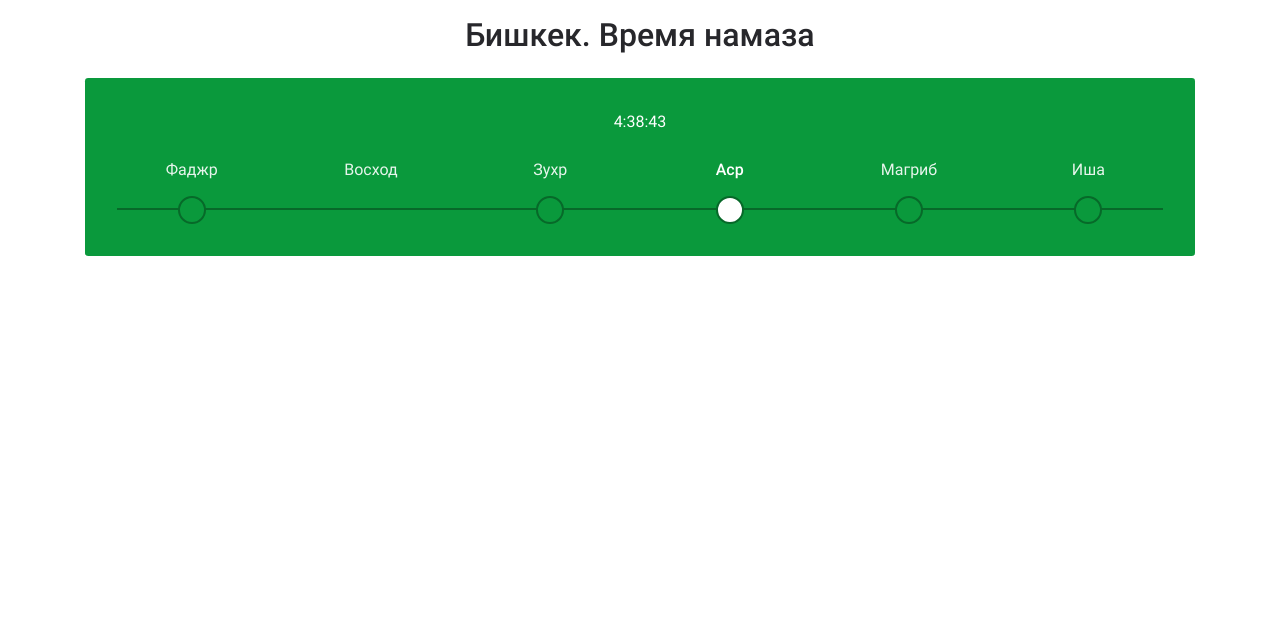
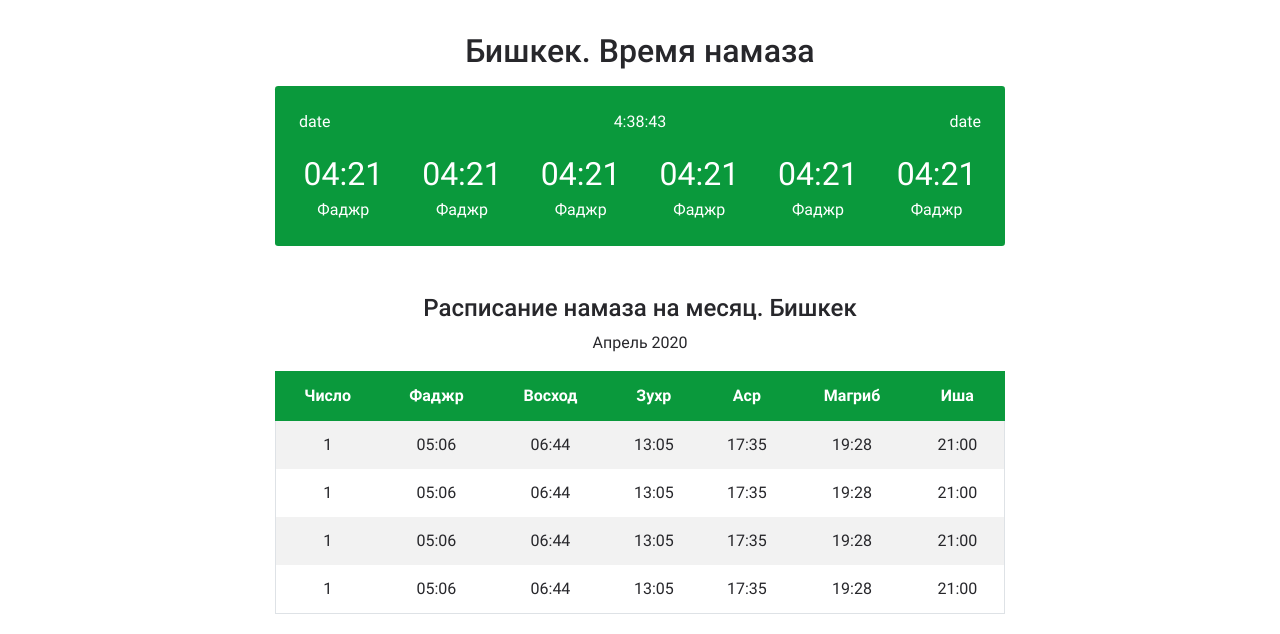
Before and after one commit to nurpais/prayer-times, a Vue app: page / in a window 1280 px wide. Shown: the top 634 px of the page. Built offline with nearby package versions, Linux system fonts and the light colour scheme; no server answers.

Commit message:
secton html edition

```diff
--- a/src/assets/scss/_vars.scss
+++ b/src/assets/scss/_vars.scss
@@ -1,20 +1,29 @@
 $font-family-sans-serif: Roboto, "Helvetica Neue", Arial, sans-serif;
 
 // Colors
-$color-dark-gray: #27272b;
-$color-success: #0a993c;
+$dark-gray-color: #27272b;
+$success-color: #0a993c;
 $theme-colors: (
-  "success": #0a993c,
+  "success": $success-color,
 );
+$body-color: $dark-gray-color;
+
 
 // Spacers
 $spacer: 1rem !default;
 $spacers: (
   0: 0,
-  1: $spacer * 0.25,
-  2: $spacer * 0.5,
-  3: $spacer * 0.75,
-  4: $spacer,
-  5: $spacer * 1.25,
-  6: $spacer * 1.5,
+  1: $spacer * 0.5,
+  2: $spacer,
+  3: $spacer * 1.5,
+  4: $spacer * 2,
+  5: $spacer * 2.5,
+  6: $spacer * 3,
 ) !default;
+
+// Sizes
+$container-max-widths: (
+  sm: 540px,
+  md: 720px,
+  lg: 760px,
+);
--- a/src/assets/scss/components/time-card.scss
+++ b/src/assets/scss/components/time-card.scss
@@ -1,56 +1,74 @@
+// .time-card {
+//   &__title {
+//     color: $color-dark-gray;
+//     font-weight: 500;
+//     font-size: 2rem;
+//   }
+//   &__body {
+//     padding: 2rem 2rem calc(2rem + 14px);
+//   }
+//   &__timings {
+//     position: relative;
+//     &::after {
+//       content: "";
+//       position: absolute;
+//       left: 0;
+//       bottom: 0;
+//       width: 100%;
+//       height: 2px;
+//       background-color: darken($color-success, 10%);
+//       z-index: 5;
+//       @include media-breakpoint-down(sm) {
+//         display: none;
+//       }
+//     }
+//   }
+//   &__item {
+//     position: relative;
+//     padding-bottom: 28px;
+//     color: rgba(255, 255, 255, 0.9);
+//     &:not(.disable-time)::after {
+//       content: "";
+//       position: absolute;
+//       bottom: -14px;
+//       left: calc(50% - 14px);
+//       width: 28px;
+//       height: 28px;
+//       border: 2px solid darken($color-success, 10%);
+//       border-radius: 50%;
+//       background-color: $color-success;
+//       z-index: 10;
+//       @include media-breakpoint-down(sm) {
+//         display: none;
+//       }
+//     }
+//     &.active-time {
+//       font-weight: 500;
+//       color: #fff;
+//       &::after {
+//         background-color: #fff;
+//       }
+//     }
+//   }
+//   &__time {
+//     font-size: 2rem;
+//   }
+// }
 .time-card {
+  &__body {
+    padding: 1.5rem 1.5rem 0;
+  }
   &__title {
-    color: $color-dark-gray;
     font-weight: 500;
     font-size: 2rem;
   }
-  &__body {
-    padding: 2rem 2rem calc(2rem + 14px);
-  }
-  &__timings {
-    position: relative;
-    &::after {
-      content: "";
-      position: absolute;
-      left: 0;
-      bottom: 0;
-      width: 100%;
-      height: 2px;
-      background-color: darken($color-success, 10%);
-      z-index: 5;
-      @include media-breakpoint-down(sm) {
-        display: none;
-      }
-    }
-  }
   &__item {
-    position: relative;
-    padding-bottom: 28px;
-    color: rgba(255, 255, 255, 0.9);
-    &:not(.disable-time)::after {
-      content: "";
-      position: absolute;
-      bottom: -14px;
-      left: calc(50% - 14px);
-      width: 28px;
-      height: 28px;
-      border: 2px solid darken($color-success, 10%);
-      border-radius: 50%;
-      background-color: $color-success;
-      z-index: 10;
-      @include media-breakpoint-down(sm) {
-        display: none;
-      }
-    }
-    &.active-time {
-      font-weight: 500;
-      color: #fff;
-      &::after {
-        background-color: #fff;
-      }
-    }
+    padding-bottom: 1.5rem;
   }
   &__time {
     font-size: 2rem;
   }
+  &__name {
+    font-size: 1rem;
+  }
 }
--- /dev/null
+++ b/src/assets/scss/components/time-list.scss
@@ -0,0 +1,21 @@
+// .time-list {
+//   thead,
+//   .active-item {
+//     background-color: $color-success;
+//     color: #fff;
+//   }
+// }
+
+.time-list {
+  &__title {
+    font-size: 1.5rem;
+  }
+  &__table {
+    border: 1px solid #dee2e6;
+    thead {
+      border: 1px solid $success-color;
+    }
+  }
+
+
+}
--- a/src/assets/scss/main.scss
+++ b/src/assets/scss/main.scss
@@ -2,6 +2,7 @@
 @import "_vars";
 @import "bootstrap/scss/bootstrap";
 @import "components/time-card";
+@import "components/time-list";
 
 html {
   min-width: 320px;
--- a/src/components/app-times.vue
+++ b/src/components/app-times.vue
@@ -1,4 +1,5 @@
 <template>
+  <div>
     <div class="times-card text-center">
       <div class="time-card__heading py-4">
         <h1 class="time-card__title">Бишкек. Время намаза</h1>
@@ -55,6 +56,41 @@
         </div>
       </div>
     </div>
+
+    <h2 class="text-center" style="margin-top:4rem">
+      Расписание намаза на месяц. Бишкек
+    </h2>
+    <h2 class="text-center">Апрель 2020</h2>
+    <!-- Times table -->
+    <table class="time-list table table-striped text-center table-sm mt-4">
+      <thead>
+        <tr>
+          <th scope="col">Число</th>
+          <th scope="col">Фаджр</th>
+          <th scope="col">Восход</th>
+          <th scope="col">Зухр</th>
+          <th scope="col">Аср</th>
+          <th scope="col">Магриб</th>
+          <th scope="col">Иша</th>
+        </tr>
+      </thead>
+      <tbody>
+        <tr
+          v-for="(item, index) in fullCalendar"
+          :key="index"
+          :class="{ 'active-item': index == new Date().getDate() - 1 }"
+        >
+          <td>{{ index + 1 }}</td>
+          <td>{{ item.timings.Fajr | rmUTC }}</td>
+          <td>{{ item.timings.Sunrise | rmUTC }}</td>
+          <td>{{ item.timings.Dhuhr | rmUTC }}</td>
+          <td>{{ item.timings.Asr | rmUTC }}</td>
+          <td>{{ item.timings.Maghrib | rmUTC }}</td>
+          <td>{{ item.timings.Isha | rmUTC }}</td>
+        </tr>
+      </tbody>
+    </table>
+  </div>
 </template>
 
 <script>
@@ -66,7 +102,8 @@ export default {
   name: "app-times",
   data() {
     return {
-      timings: {}
+      timings: {},
+      fullCalendar: []
     };
   },
   methods: {
@@ -76,9 +113,15 @@ export default {
     ...mapGetters({
       gregorian: "gregorianCalendar/getDate",
       hijri: "hijriCalendar/getDate"
-    })
+    }),
+    today() {
+      let today = new Date().getDate();
+      let dateNow = this.fullCalendar[today - 1];
+      return dateNow;
+    }
   },
   mounted() {
+    // timings
     const url =
       "http://api.aladhan.com/v1/timingsByCity?city=Bishkek&country=KG&method=3&school=1&adjustment=1";
     // axios
@@ -89,6 +132,17 @@ export default {
       // set local timings
       this.timings = res.data.data.timings;
     });
+    const calendar =
+      "http://api.aladhan.com/v1/calendarByCity?city=Bishkek&country=KG&method=3&school=1";
+
+    axios.get(calendar).then(res => {
+      this.fullCalendar = res.data.data;
+    });
+  },
+  filters: {
+    rmUTC(value) {
+      return value.replace("(+06)", "").trim();
+    }
   },
   components: {
     liveTime
--- a/src/views/Home.vue
+++ b/src/views/Home.vue
@@ -1,15 +1,162 @@
 <template>
   <div class="container">
-    <app-times />
+    <div class="time-card text-center mt-4 pb-2">
+      <!-- Card head -->
+      <div class="time-card__head">
+        <h1 class="time-card__title pb-1">Бишкек. Время намаза</h1>
+      </div>
+      <!-- Card body -->
+      <div class="time-card__body bg-success text-white rounded-sm">
+        <!-- Card date -->
+        <div class="time-card__date pb-2">
+          <div class="row">
+            <div class="col-md-4 text-md-left">date</div>
+            <div class="col-md-4 text-md-center">
+              <live-time />
+            </div>
+            <div class="col-md-4 text-md-right">date</div>
+          </div>
+        </div>
+        <!-- Card timings -->
+        <div class="time-card__timings">
+          <div class="row">
+            <div class="col-md-2 col-sm-4 col-6">
+              <div class="time-card__item">
+                <div class="time-card__time">
+                  04:21
+                </div>
+                <div class="time-card__name">
+                  Фаджр
+                </div>
+              </div>
+            </div>
+            <div class="col-md-2 col-sm-4 col-6">
+              <div class="time-card__item">
+                <div class="time-card__time">
+                  04:21
+                </div>
+                <div class="time-card__name">
+                  Фаджр
+                </div>
+              </div>
+            </div>
+            <div class="col-md-2 col-sm-4 col-6">
+              <div class="time-card__item">
+                <div class="time-card__time">
+                  04:21
+                </div>
+                <div class="time-card__name">
+                  Фаджр
+                </div>
+              </div>
+            </div>
+            <div class="col-md-2 col-sm-4 col-6">
+              <div class="time-card__item">
+                <div class="time-card__time">
+                  04:21
+                </div>
+                <div class="time-card__name">
+                  Фаджр
+                </div>
+              </div>
+            </div>
+            <div class="col-md-2 col-sm-4 col-6">
+              <div class="time-card__item">
+                <div class="time-card__time">
+                  04:21
+                </div>
+                <div class="time-card__name">
+                  Фаджр
+                </div>
+              </div>
+            </div>
+            <div class="col-md-2 col-sm-4 col-6">
+              <div class="time-card__item">
+                <div class="time-card__time">
+                  04:21
+                </div>
+                <div class="time-card__name">
+                  Фаджр
+                </div>
+              </div>
+            </div>
+          </div>
+        </div>
+      </div>
+    </div>
+
+    <div class="time-list text-center mt-4">
+      <div class="time-list__head">
+        <h2 class="time-list__title">
+          Расписание намаза на месяц. Бишкек
+        </h2>
+        <div class="time-list__date">
+          Апрель 2020
+        </div>
+      </div>
+      <div class="time-list__body mt-2">
+        <table class="time-list__table table table-striped table-borderless">
+          <thead class="bg-success text-white">
+            <tr>
+              <th scope="col">Число</th>
+              <th scope="col">Фаджр</th>
+              <th scope="col">Восход</th>
+              <th scope="col">Зухр</th>
+              <th scope="col">Аср</th>
+              <th scope="col">Магриб</th>
+              <th scope="col">Иша</th>
+            </tr>
+          </thead>
+          <tbody>
+            <tr>
+              <td scope="row">1</td>
+              <td>05:06</td>
+              <td>06:44</td>
+              <td>13:05</td>
+              <td>17:35</td>
+              <td>19:28</td>
+              <td>21:00</td>
+            </tr>
+            <tr>
+              <td scope="row">1</td>
+              <td>05:06</td>
+              <td>06:44</td>
+              <td>13:05</td>
+              <td>17:35</td>
+              <td>19:28</td>
+              <td>21:00</td>
+            </tr>
+            <tr>
+              <td scope="row">1</td>
+              <td>05:06</td>
+              <td>06:44</td>
+              <td>13:05</td>
+              <td>17:35</td>
+              <td>19:28</td>
+              <td>21:00</td>
+            </tr>
+            <tr>
+              <td scope="row">1</td>
+              <td>05:06</td>
+              <td>06:44</td>
+              <td>13:05</td>
+              <td>17:35</td>
+              <td>19:28</td>
+              <td>21:00</td>
+            </tr>
+          </tbody>
+        </table>
+      </div>
+    </div>
   </div>
 </template>
 
 <script>
-import AppTimes from "@/components/app-times";
+import liveTime from "@/components/app-live-time.vue";
 export default {
   name: "home",
   components: {
-    AppTimes
+    liveTime
   }
 };
 </script>
```
Lines whose indentation alone changed are shown as unchanged.
